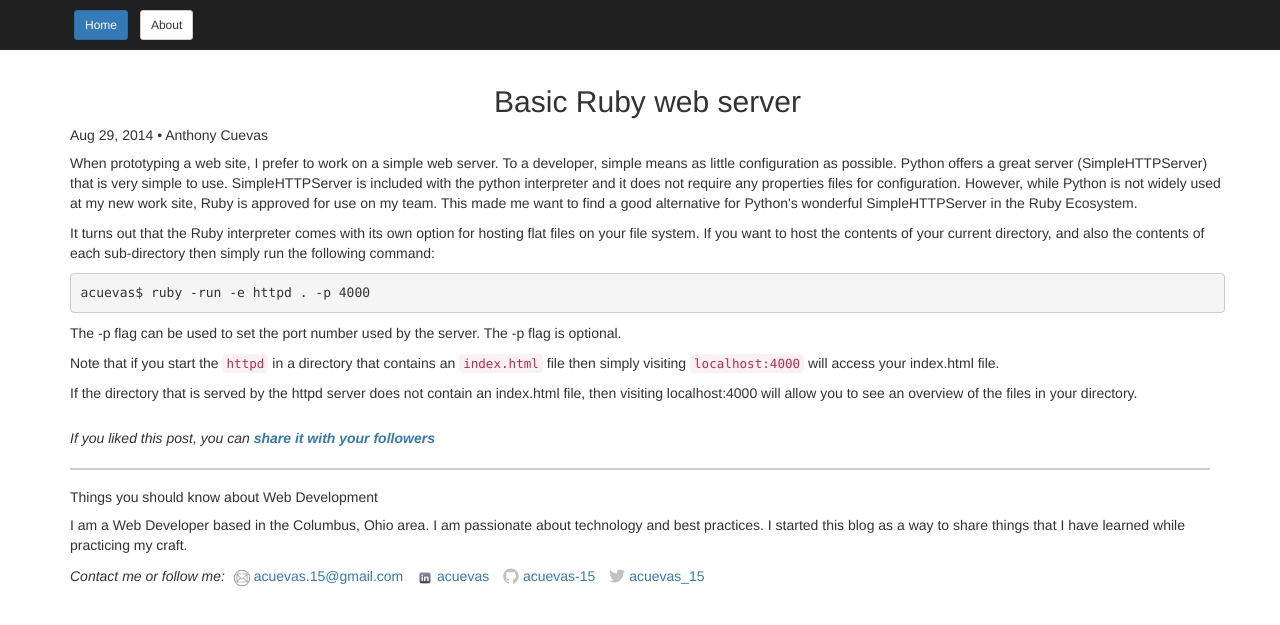
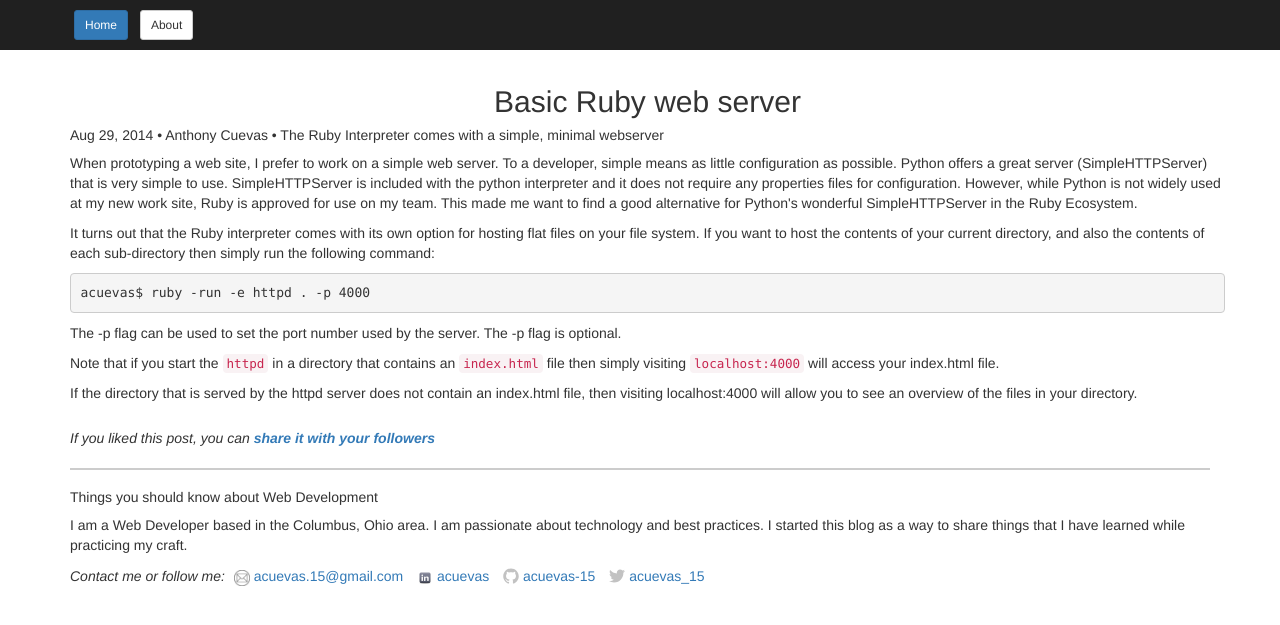
Before and after one commit to acuevas-15/acuevas-15.github.io, a Jekyll site: the page built from _posts/2014-08-29-basic-ruby-server.html, in a window 1280 px wide. Shown: the top 625 px of the page. Built offline with Jekyll 4.4.1, drawn with Linux system fonts in a browser that asks for light colours; nearby versions of some CDN libraries.

Commit message:
put meta info in the wrong file, moved info to appropriate location for specific post

```diff
--- a/_layouts/post.html
+++ b/_layouts/post.html
@@ -1,6 +1,5 @@
 ---
 layout: default
-meta: "The Ruby Interpreter comes with a simple, minimal webserver"
 ---
 <div class="post">
 
--- a/_posts/2014-08-29-basic-ruby-server.html
+++ b/_posts/2014-08-29-basic-ruby-server.html
@@ -4,6 +4,7 @@ date: 2014-08-29 21:50:31
 layout: post
 categories: ruby server
 author: "Anthony Cuevas"
+meta: "The Ruby Interpreter comes with a simple, minimal webserver"
 ---
 
 <p>When prototyping a web site, I prefer to work on a simple web server.  To a developer, simple means as little configuration as possible.  Python offers a great server (SimpleHTTPServer) that is very simple to use.  SimpleHTTPServer is included with the python interpreter and it does not require any properties files for configuration.  However, while Python is not widely used at my new work site, Ruby is approved for use on my team.  This made me want to find a good alternative for Python's wonderful SimpleHTTPServer in the Ruby Ecosystem.</p>
```
